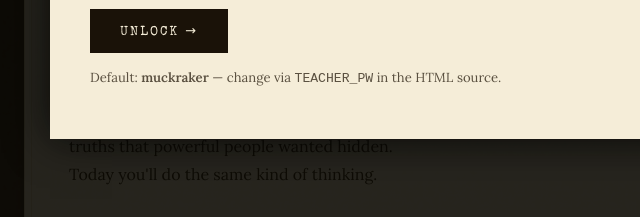
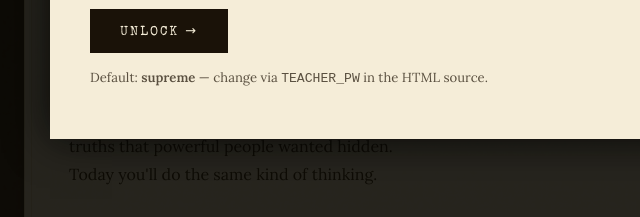
Before and after one commit to DEBVB/muckrakers, a plain HTML site: page index.html in a window 1280 px wide. Both pictures are taken after a click on the button "Teacher Dashboard". Shown: the part 500-717 px from the top of the page, 210-850 px from the left. Drawn offline with nearby package versions, Linux system fonts and the light colour scheme; a web font is replaced by a local one.

Commit message:
Update index.html

```diff
--- a/index.html
+++ b/index.html
@@ -245,7 +245,7 @@
       <input type="password" id="t-pw" placeholder="Enter password…" onkeydown="if(event.key==='Enter')tLogin()">
       <div class="error-msg" id="pw-error">Incorrect password. Try again.</div>
       <div class="btn-group"><button class="btn" style="margin-top:12px;" onclick="tLogin()">Unlock →</button></div>
-      <p style="margin-top:14px; font-size:0.82rem; color:var(--gray);">Default: <strong>muckraker</strong> — change via <code>TEACHER_PW</code> in the HTML source.</p>
+      <p style="margin-top:14px; font-size:0.82rem; color:var(--gray);">Default: <strong>supreme</strong> — change via <code>TEACHER_PW</code> in the HTML source.</p>
     </div>
 
     <!-- DASHBOARD -->
```
